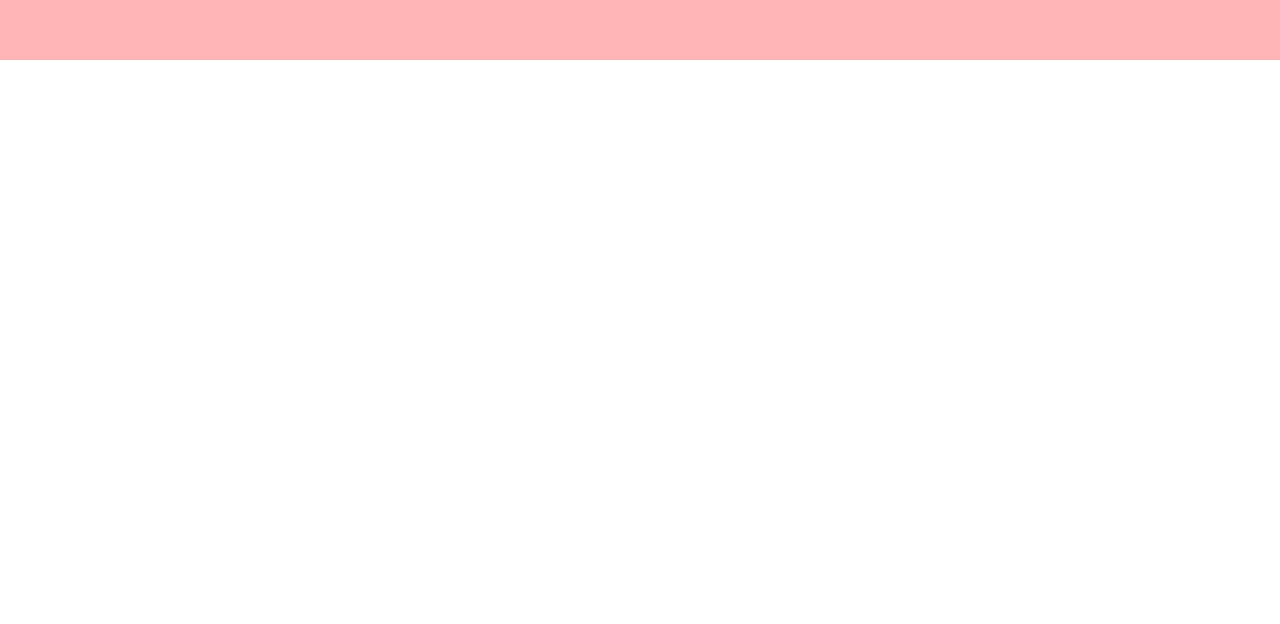
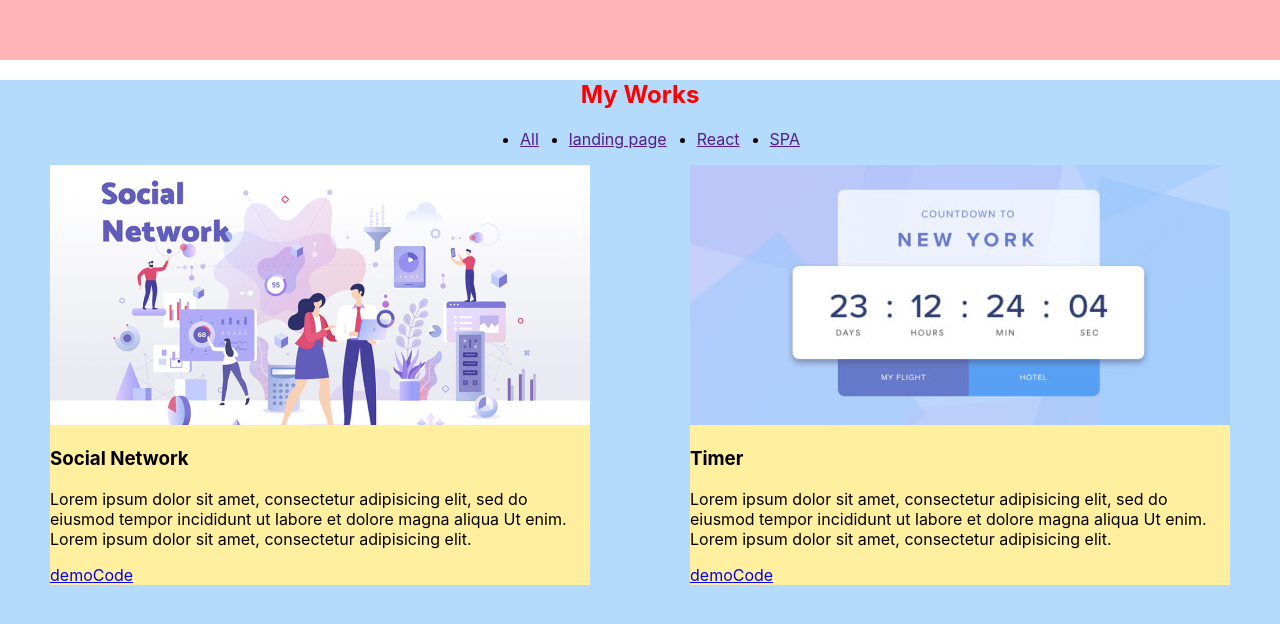
Before and after one commit to Anton-Osip/testPrtfolio, a React app: page / in a window 1280 px wide. Shown: the part 1614-2238 px from the top of the page. Before the commit the page ends 1674 px from the top, so only its background shows below. Built offline with nearby package versions, Linux system fonts and the light colour scheme.

Commit message:
feat: Designed the structure of the Wporks section

```diff
--- a/src/App.tsx
+++ b/src/App.tsx
@@ -2,6 +2,7 @@ import './App.css'
 import { Header } from './layout/header/Header'
 import { Main } from './layout/sections/main/Main'
 import { Skills } from './layout/sections/skills/Skills'
+import { Works } from './layout/sections/works/Works'
 
 function App() {
 	return (
@@ -9,6 +10,7 @@ function App() {
 			<Header />
 			<Main />
 			<Skills />
+			<Works />
 		</div>
 	)
 }
--- a/src/components/menu/Menu.tsx
+++ b/src/components/menu/Menu.tsx
@@ -1,24 +1,14 @@
 import styled from 'styled-components'
 
-export function Menu() {
+export function Menu(props: { menuItems: Array<string> }) {
 	return (
 		<StyledMenu>
 			<ul>
-				<li>
-					<a href=''>Home</a>
-				</li>
-				<li>
-					<a href=''>Skills</a>
-				</li>
-				<li>
-					<a href=''>Works</a>
-				</li>
-				<li>
-					<a href=''>Testimony</a>
-				</li>
-				<li>
-					<a href=''>Contact</a>
-				</li>
+				{props.menuItems.map((item, index) => (
+					<li key={index}>
+						<a href=''>{item}</a>
+					</li>
+				))}
 			</ul>
 		</StyledMenu>
 	)
@@ -28,5 +18,6 @@ const StyledMenu = styled.nav`
 	ul {
 		display: flex;
 		gap: 30px;
+		justify-content: center;
 	}
 `
--- a/src/layout/header/Header.tsx
+++ b/src/layout/header/Header.tsx
@@ -1,12 +1,12 @@
 import styled from 'styled-components'
 import { Logo } from '../../components/logo/Logo'
 import { Menu } from '../../components/menu/Menu'
-
+const items = ['Home', 'Skills', 'Works', 'Testimony', 'Contact']
 export function Header() {
 	return (
 		<StyledHeader>
 			<Logo />
-			<Menu />
+			<Menu menuItems={items} />
 		</StyledHeader>
 	)
 }
--- /dev/null
+++ b/src/layout/sections/works/Works.tsx
@@ -0,0 +1,35 @@
+import styled from 'styled-components'
+import img from '../../../assets/images/project-1.jpg'
+import img2 from '../../../assets/images/project-2.jpg'
+import { FlexWrapper } from '../../../components/FlexWrapper'
+import { SectionTitle } from '../../../components/SectionTitle'
+import { Menu } from '../../../components/menu/Menu'
+import { Work } from './work/Work'
+
+const worksItems = ['All', 'landing page', 'React', 'SPA']
+
+export function Works() {
+	return (
+		<StyledWorks>
+			<SectionTitle>My Works</SectionTitle>
+			<Menu menuItems={worksItems} />
+			<FlexWrapper justify='space-around'>
+				<Work
+					title='Social Network'
+					src={img}
+					text='Lorem ipsum dolor sit amet, consectetur adipisicing elit, sed do eiusmod tempor incididunt ut labore et dolore magna aliqua Ut enim. Lorem ipsum dolor sit amet, consectetur adipisicing elit.'
+				/>
+				<Work
+					src={img2}
+					title='Timer'
+					text='Lorem ipsum dolor sit amet, consectetur adipisicing elit, sed do eiusmod tempor incididunt ut labore et dolore magna aliqua Ut enim. Lorem ipsum dolor sit amet, consectetur adipisicing elit.'
+				/>
+			</FlexWrapper>
+		</StyledWorks>
+	)
+}
+
+const StyledWorks = styled.section`
+	min-height: 100vh;
+	background-color: #b4dbfb;
+`
--- /dev/null
+++ b/src/layout/sections/works/work/Work.tsx
@@ -0,0 +1,29 @@
+import styled from 'styled-components'
+
+type WorkPropsType = { title: string; text: string; src: string }
+
+export function Work(props: WorkPropsType) {
+	return (
+		<StyledWork>
+			<Image src={props.src} alt={props.title} />
+			<Title>{props.title}</Title>
+			<Text>{props.text}</Text>
+			<Link href='#'>demo</Link>
+			<Link href='#'>Code</Link>
+		</StyledWork>
+	)
+}
+
+const StyledWork = styled.div`
+	background-color: #ffef9e;
+	max-width: 540px;
+	width: 100%;
+`
+const Image = styled.img`
+	width: 100%;
+	height: 260px;
+	object-fit: cover;
+`
+const Title = styled.h3``
+const Text = styled.p``
+const Link = styled.a``
```
